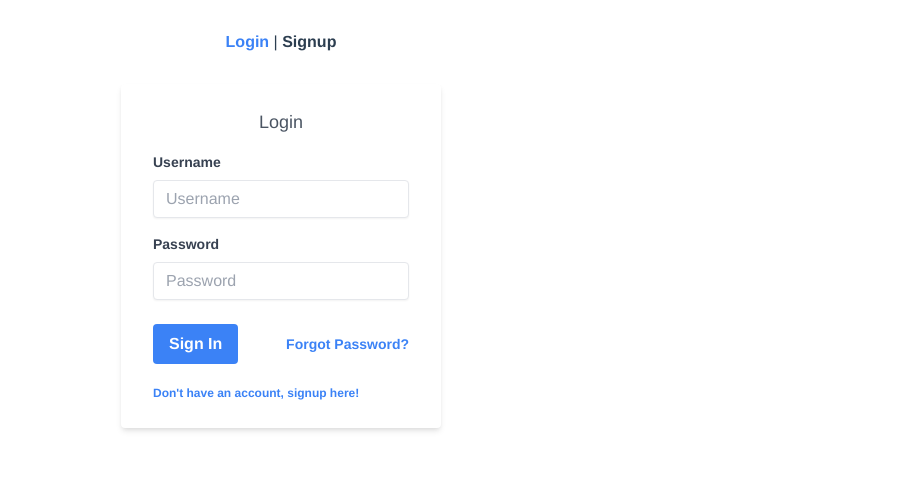
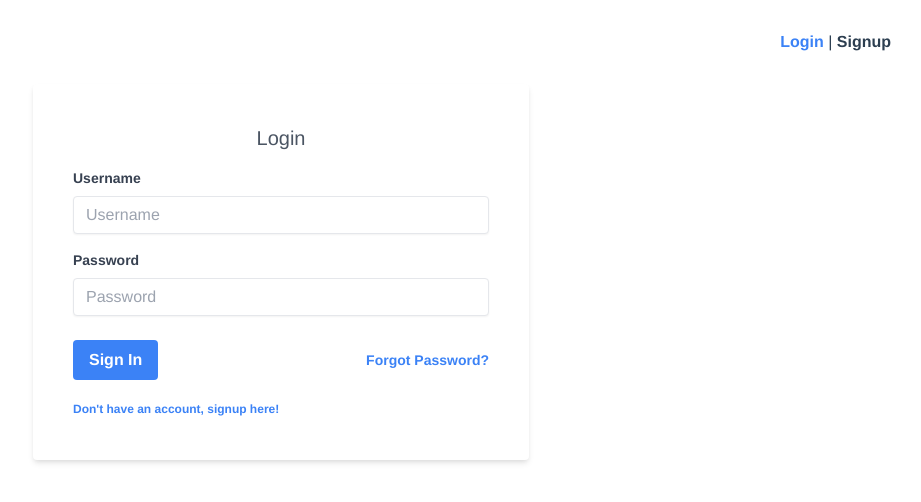
Before and after one commit to danielbeans/Recipe-App, a Vue app in the folder recipe-app-client/: page /login in a window 1280 px wide. Shown: the top 502 px of the page, without its empty margins (359-1280 px from the left). Built offline with nearby package versions, Linux system fonts and the light colour scheme.

Commit message:
Fixed the margins for both login and signup pages

```diff
--- a/recipe-app-client/src/App.vue
+++ b/recipe-app-client/src/App.vue
@@ -13,7 +13,7 @@
   font-family: Avenir, Helvetica, Arial, sans-serif;
   -webkit-font-smoothing: antialiased;
   -moz-osx-font-smoothing: grayscale;
-  text-align: center;
+  text-align: right;
   color: #2c3e50;
 }
 
--- a/recipe-app-client/src/components/auth/login/LoginForm.vue
+++ b/recipe-app-client/src/components/auth/login/LoginForm.vue
@@ -1,7 +1,7 @@
 <template>
-  <section class="login-form w-full max-w-xs mx-auto text-left">
-    <form class="bg-white shadow-md rounded py-6 px-8 rounded" @submit="login">
-      <h3 class="text-lg mb-4 text-gray-600 text-center">Login</h3>
+  <section class="login-form w-full md:max-w-xl mx-auto text-left">
+    <form class="bg-white md:shadow-md md:px-10 rounded py-10 mx-10" @submit="login">
+      <h3 class="text-xl mb-4 text-gray-600 text-center">Login</h3>
       <div class="mb-4">
         <label class="block font-bold text-sm mb-2 text-gray-700" for="username"
           >Username</label
--- a/recipe-app-client/src/components/auth/signup/SignupForm.vue
+++ b/recipe-app-client/src/components/auth/signup/SignupForm.vue
@@ -53,8 +53,8 @@
           />
         </div>
       </div>
-      <div class="mb-4 flex">
-        <div class="w-full mr-5">
+      <div class="mb-4 flex flex-wrap md:flex-nowrap">
+        <div class="w-full md:mr-5 mb-2 ">
           <label class="block text-gray-700 text-sm font-bold mb-2"
             >Password*</label
           >
```
